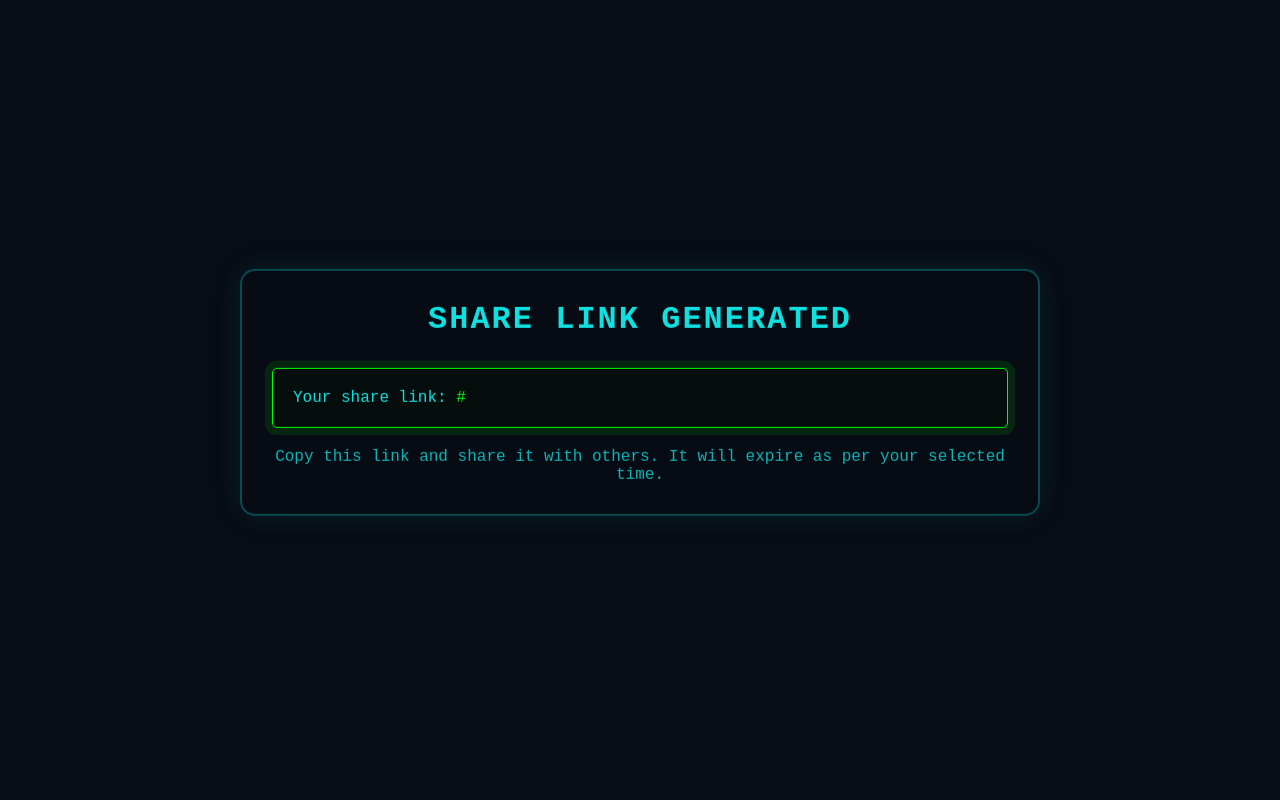
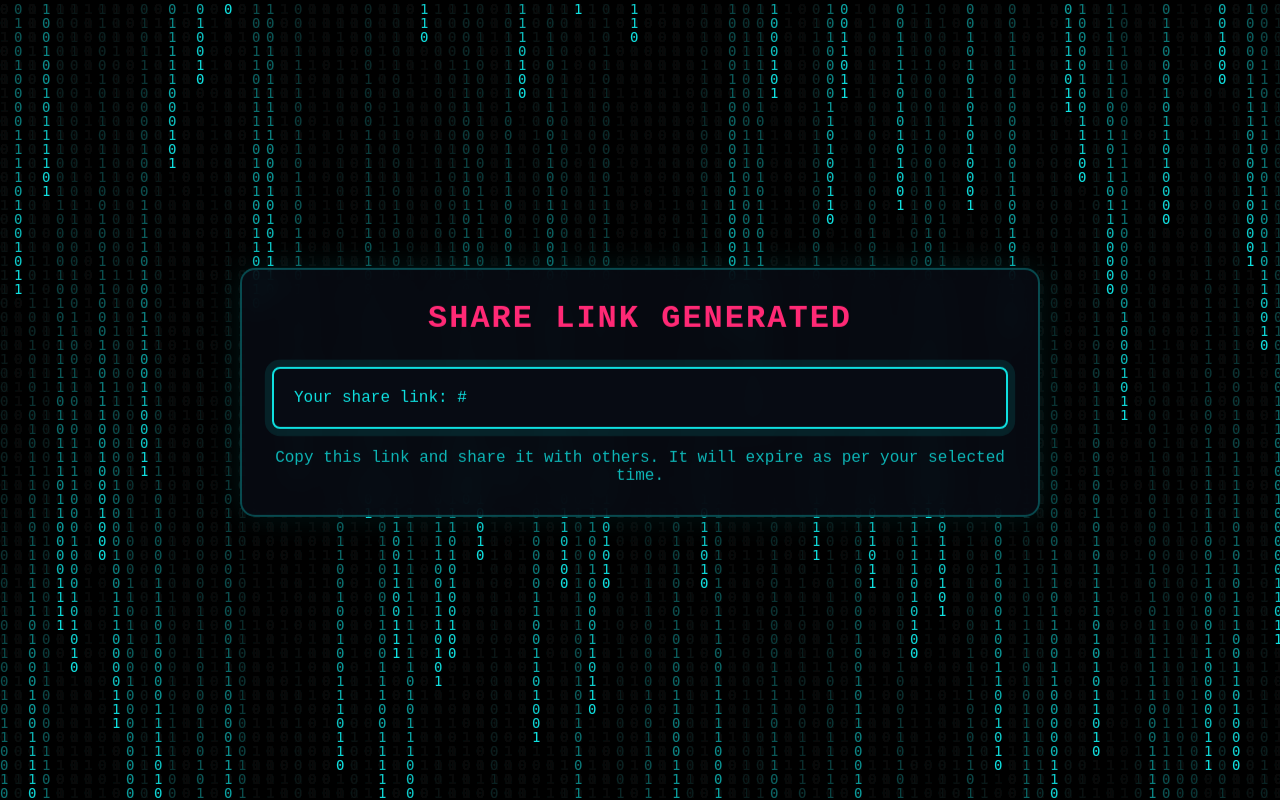
Before and after one commit to Karannkx/Kxshare, a Flask app: template templates/success.html in a window 1280 px wide. Run offline with Flask 3, Linux system fonts and the light colour scheme; the template is opened without the code that fills it: most values are stand-ins (such as "Sample title", 1, 10 or a date in 2020).

Commit message:
Assistant checkpoint: Updated success page with cyberpunk theme and matrix animation
Assistant generated file changes:
- templates/success.html: Update success page with matching theme

---

User prompt:

Generate link button pe nhi hui color theme vo wali or Share Private GitHub Repository iss text ke niche wali line pe bhi nhi hui or vo 0101 wali matrix pe bhi nhi hui

Replit-Commit-Author: Assistant
Replit-Commit-Session-Id: e71d024a-e6af-4e6d-8cde-e98923e4e7fc

```diff
--- a/templates/success.html
+++ b/templates/success.html
@@ -22,6 +22,16 @@
             align-items: center;
             justify-content: center;
             padding: 20px;
+            overflow: hidden;
+        }
+        .matrix-rain {
+            position: fixed;
+            top: 0;
+            left: 0;
+            width: 100%;
+            height: 100%;
+            pointer-events: none;
+            z-index: 1;
         }
         .container {
             width: 90%;
@@ -33,6 +43,7 @@
             box-shadow: 0 0 30px rgba(14,224,224,0.1);
             animation: slideIn 0.5s ease-out, float 4s ease-in-out infinite;
             backdrop-filter: blur(12px);
+            z-index: 2;
         }
         .container:hover {
             border-color: var(--primary);
@@ -51,37 +62,41 @@
             letter-spacing: 2px;
             margin-bottom: 30px;
             text-transform: uppercase;
+            color: var(--secondary);
         }
         .share-link {
             padding: 20px;
-            background: rgba(0,20,0,0.3);
-            border: 1px solid #00ff00;
-            border-radius: 5px;
+            background: rgba(8,12,20,0.8);
+            border: 2px solid var(--primary);
+            border-radius: 8px;
             margin: 20px 0;
             word-break: break-all;
             animation: pulse 2s infinite;
         }
         @keyframes pulse {
-            0% { box-shadow: 0 0 0 0 rgba(0,255,0,0.4); }
-            70% { box-shadow: 0 0 0 10px rgba(0,255,0,0); }
-            100% { box-shadow: 0 0 0 0 rgba(0,255,0,0); }
+            0% { box-shadow: 0 0 0 0 rgba(14,224,224,0.4); }
+            70% { box-shadow: 0 0 0 10px rgba(14,224,224,0); }
+            100% { box-shadow: 0 0 0 0 rgba(14,224,224,0); }
         }
         a {
-            color: #00ff00;
+            color: var(--primary);
             text-decoration: none;
             transition: all 0.3s ease;
         }
         a:hover {
-            text-shadow: 0 0 10px #00ff00;
+            color: var(--secondary);
+            text-shadow: var(--neon-glow);
         }
         p {
             text-align: center;
             margin-top: 20px;
             opacity: 0.8;
+            color: var(--primary);
         }
     </style>
 </head>
 <body>
+    <canvas class="matrix-rain" id="matrix"></canvas>
     <div class="container">
         <h1>Share Link Generated</h1>
         <div class="share-link">
@@ -89,5 +104,34 @@
         </div>
         <p>Copy this link and share it with others. It will expire as per your selected time.</p>
     </div>
+    <script>
+        const canvas = document.getElementById('matrix');
+        const ctx = canvas.getContext('2d');
+        canvas.width = window.innerWidth;
+        canvas.height = window.innerHeight;
+        const characters = "01";
+        const fontSize = 14;
+        const columns = canvas.width/fontSize;
+        const drops = [];
+        for(let x = 0; x < columns; x++) drops[x] = 1;
+        function draw() {
+            ctx.fillStyle = 'rgba(0, 0, 0, 0.05)';
+            ctx.fillRect(0, 0, canvas.width, canvas.height);
+            ctx.fillStyle = '#0fe0e0';
+            ctx.font = fontSize + 'px monospace';
+            for(let i = 0; i < drops.length; i++) {
+                const text = characters.charAt(Math.floor(Math.random() * characters.length));
+                ctx.fillText(text, i*fontSize, drops[i]*fontSize);
+                if(drops[i]*fontSize > canvas.height && Math.random() > 0.975)
+                    drops[i] = 0;
+                drops[i]++;
+            }
+        }
+        setInterval(draw, 33);
+        window.addEventListener('resize', () => {
+            canvas.width = window.innerWidth;
+            canvas.height = window.innerHeight;
+        });
+    </script>
 </body>
 </html>
```
